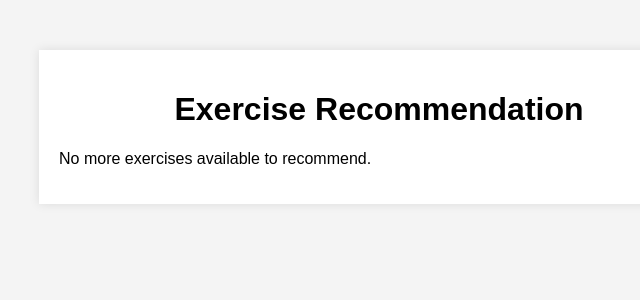
After one commit to LuccaDeFulgentis/Code-Tuah, a Flask app: page /exercise_page in a window 1280 px wide. The commit adds this page. Shown: the top 300 px of the page, without its empty margins (261-901 px from the left). Run offline with Flask 3, Linux system fonts and the light colour scheme.

Commit message:
changed to 3 selected exercises

```diff
--- a/app.py
+++ b/app.py
@@ -1,9 +1,10 @@
-from flask import Flask, render_template, request, jsonify
+from flask import Flask, render_template, request, jsonify, redirect, url_for, session
 import pandas as pd
 from sklearn.tree import DecisionTreeClassifier
 import random
 
 app = Flask(__name__)
+app.secret_key = 'random_secret_key'  # Required for session management
 
 # Load dataset
 df = pd.read_csv('gym_exercise_dataset_cleaned.csv', skipinitialspace=True)
@@ -21,16 +22,8 @@ y = df['Exercise Name']
 model = DecisionTreeClassifier()
 model.fit(x, y)
 
-@app.route('/')
-def index():
-    return render_template('index.html')
-
-@app.route('/get_exercise', methods=['POST'])
-def get_exercise():
-    equipment = list(map(int, request.form.getlist('equipment')))
-    difficulty = int(request.form['difficulty'])
-    muscle = int(request.form['muscle'])
-
+# Generate a list of exercises based on user's preferences
+def generate_exercises(equipment, difficulty, muscle):
     visited = {}
     for _ in range(1000):
         equipmentRandom = random.choice(equipment)
@@ -41,8 +34,70 @@ def get_exercise():
         else:
             visited[prediction[0]] += 1
 
-    recommended_exercise = max(visited, key=visited.get)
-    return jsonify({'exercise': recommended_exercise})
+    # Sort exercises by frequency (most frequent first)
+    sorted_exercises = sorted(visited.items(), key=lambda item: item[1], reverse=True)
+    return sorted_exercises
+
+@app.route('/')
+def index():
+    return render_template('index.html')
+
+@app.route('/start', methods=['POST'])
+def start():
+    equipment = list(map(int, request.form.getlist('equipment')))
+    difficulty = int(request.form['difficulty'])
+    muscle = int(request.form['muscle'])
+
+    session['equipment'] = equipment
+    session['difficulty'] = difficulty
+    session['muscle'] = muscle
+    session['selected_exercises'] = []  # Reset selected exercises
+    session['rejected_exercises'] = []  # Track rejected exercises
+    session['exercise_list'] = generate_exercises(equipment, difficulty, muscle)
+
+    return redirect(url_for('exercise_page'))
+
+@app.route('/exercise_page', methods=['GET', 'POST'])
+def exercise_page():
+    selected_exercises = session.get('selected_exercises', [])
+    rejected_exercises = session.get('rejected_exercises', [])
+    exercise_list = session.get('exercise_list', [])
+
+    # If user has already selected 3 exercises, redirect to the summary
+    if len(selected_exercises) >= 3:
+        return redirect(url_for('summary'))
+
+    if request.method == 'POST':
+        action = request.form['action']
+        current_exercise = exercise_list[0][0]  # Get the current top exercise
+
+        if action == 'accept':
+            selected_exercises.append(current_exercise)  # Add accepted exercise
+        elif action == 'reject':
+            rejected_exercises.append(current_exercise)  # Add rejected exercise
+
+        # Remove the current exercise from the exercise list
+        exercise_list = [e for e in exercise_list if e[0] != current_exercise]
+
+        session['selected_exercises'] = selected_exercises
+        session['rejected_exercises'] = rejected_exercises
+        session['exercise_list'] = exercise_list
+
+        if len(selected_exercises) >= 3:
+            return redirect(url_for('summary'))
+
+    # Get the first exercise that hasn't been rejected and isn't already selected
+    if exercise_list:
+        current_exercise = exercise_list[0][0]
+    else:
+        current_exercise = None  # No more exercises left
+
+    return render_template('exercise_page.html', exercise=current_exercise)
+
+@app.route('/summary')
+def summary():
+    selected_exercises = session.get('selected_exercises', [])
+    return render_template('summary.html', exercises=selected_exercises)
 
 if __name__ == '__main__':
     app.run(debug=True)
--- /dev/null
+++ b/templates/exercise_page.html
@@ -0,0 +1,25 @@
+<!DOCTYPE html>
+<html lang="en">
+<head>
+    <meta charset="UTF-8">
+    <meta name="viewport" content="width=device-width, initial-scale=1.0">
+    <title>Exercise Recommender</title>
+    <link rel="stylesheet" href="{{ url_for('static', filename='styles.css') }}">
+</head>
+<body>
+    <div class="container">
+        <h1>Exercise Recommendation</h1>
+        <div id="exercise-section">
+            {% if exercise %}
+                <p>Recommended Exercise: {{ exercise }}</p>
+                <form method="POST" action="/exercise_page">
+                    <button type="submit" name="action" value="accept">Accept</button>
+                    <button type="submit" name="action" value="reject">Reject</button>
+                </form>
+            {% else %}
+                <p>No more exercises available to recommend.</p>
+            {% endif %}
+        </div>
+    </div>
+</body>
+</html>
```
Also changed, not shown: templates/index.html (+2 -8 lines), templates/summary.html (added, +19 -0 lines).
